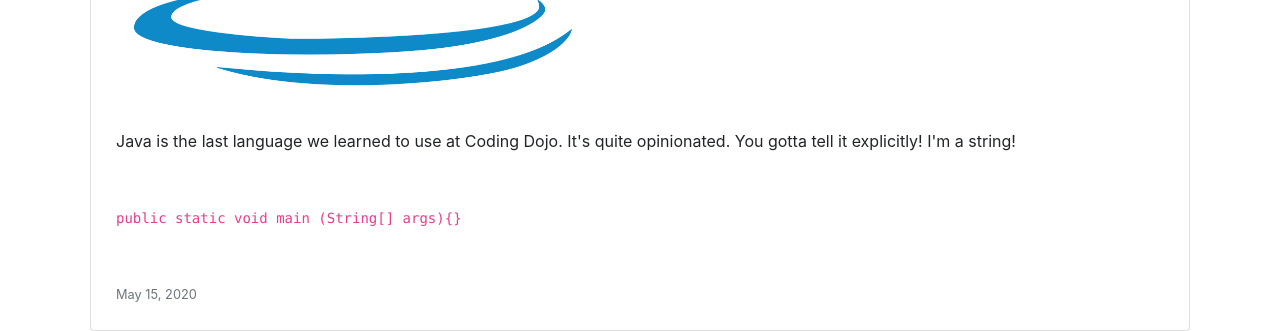
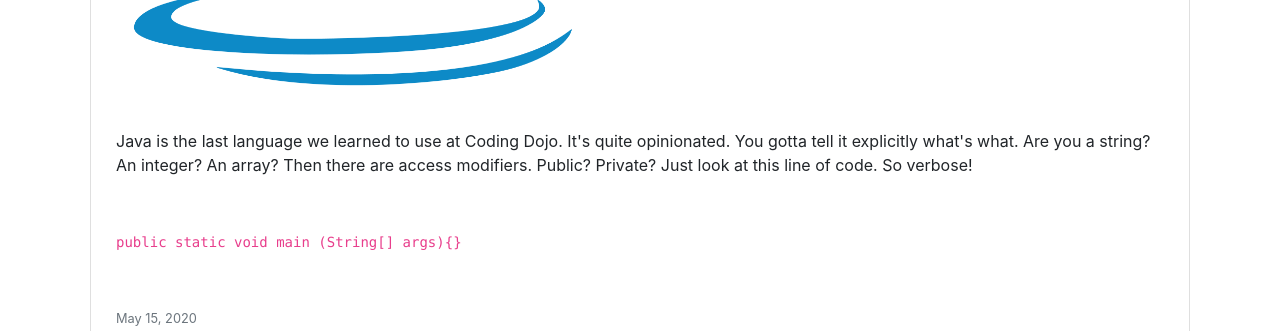
Before and after one commit to ariband5/ariband5.github.io, a plain HTML site: page blog.html in a window 1280 px wide. Shown: the part 860-1191 px from the top of the page. Drawn offline with nearby package versions, Linux system fonts and the light colour scheme; files that its build step writes are made by us from their sources.

Commit message:
Blog changes

```diff
--- a/blog.html
+++ b/blog.html
@@ -41,7 +41,7 @@
             <img src="static/img/Java_logo_icon.png" class="card-img-top" alt="...">
             <div class="card-body">
               <h5 class="card-title"></h5>
-              <p class="card-text">Java is the last language we learned to use at Coding Dojo. It's quite opinionated. You gotta tell it explicitly! I'm a string!
+              <p class="card-text">Java is the last language we learned to use at Coding Dojo. It's quite opinionated. You gotta tell it explicitly what's what. Are you a string? An integer? An array? Then there are access modifiers. Public? Private? Just look at this line of code. So verbose!
                 <p>
                    <p><code>public static void main (String[] args){}</code></p>
                 </p>
```
